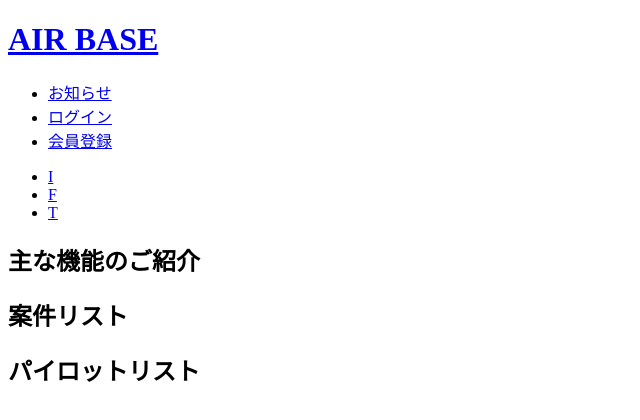
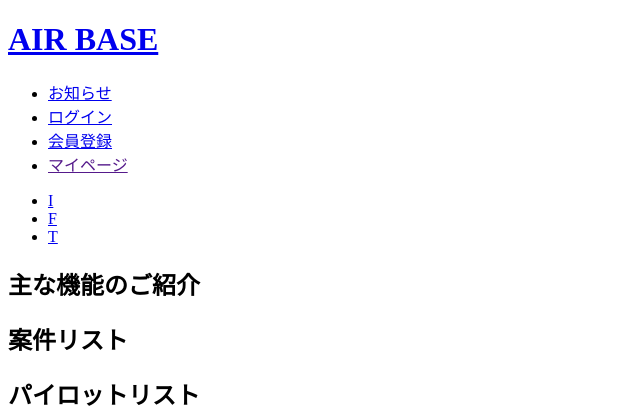
Before and after one commit to ShoheiNagamura/AIR-BASE, a PHP site: page / in a window 1280 px wide. Shown: the top 420 px of the page, without its empty margins (0-640 px from the left). Run offline with PHP 8.4, Linux system fonts and the light colour scheme.

Commit message:
ヘッダーを修正

```diff
--- a/index.php
+++ b/index.php
@@ -22,6 +22,7 @@
                 <li><a href="./notification.php">お知らせ</a></li>
                 <li><a href="./login/loginTop.php">ログイン</a></li>
                 <li><a href="./signUp/signupTop.php">会員登録</a></li>
+                <li><a href="">マイページ</a></li>
             </ul>
             <ul id="sns-items">
                 <li><a href="#">I</a></li>
--- a/login/general_login.php
+++ b/login/general_login.php
@@ -18,6 +18,7 @@
                 <li><a href="../notification.php">お知らせ</a></li>
                 <li><a href="../login/loginTop.php">ログイン</a></li>
                 <li><a href="../signUp/signupTop.php">会員登録</a></li>
+                <li><a href="">マイページ</a></li>
             </ul>
             <ul id="sns-items">
                 <li><a href="#">I</a></li>
--- a/login/loginTop.php
+++ b/login/loginTop.php
@@ -18,6 +18,7 @@
                 <li><a href="../notification.php">お知らせ</a></li>
                 <li><a href="../login/loginTop.php">ログイン</a></li>
                 <li><a href="../signUp/signupTop.php">会員登録</a></li>
+                <li><a href="">マイページ</a></li>
             </ul>
             <ul id="sns-items">
                 <li><a href="#">I</a></li>
--- a/login/pilot_login.php
+++ b/login/pilot_login.php
@@ -18,6 +18,7 @@
                 <li><a href="../notification.php">お知らせ</a></li>
                 <li><a href="../login/loginTop.php">ログイン</a></li>
                 <li><a href="../signUp/signupTop.php">会員登録</a></li>
+                <li><a href="">マイページ</a></li>
             </ul>
             <ul id="sns-items">
                 <li><a href="#">I</a></li>
--- a/notification.php
+++ b/notification.php
@@ -21,6 +21,7 @@
                 <li><a href="./notification.php">お知らせ</a></li>
                 <li><a href="./login/loginTop.php">ログイン</a></li>
                 <li><a href="./signUp/signupTop.php">会員登録</a></li>
+                <li><a href="">マイページ</a></li>
             </ul>
             <ul id="sns-items">
                 <li><a href="#">I</a></li>
--- a/signUp/generalSignupInput.php
+++ b/signUp/generalSignupInput.php
@@ -18,6 +18,7 @@
                 <li><a href="../notification.php">お知らせ</a></li>
                 <li><a href="../login/loginTop.php">ログイン</a></li>
                 <li><a href="../signUp/signupTop.php">会員登録</a></li>
+                <li><a href="">マイページ</a></li>
             </ul>
             <ul id="sns-items">
                 <li><a href="#">I</a></li>
--- a/signUp/pilotSignupInput.php
+++ b/signUp/pilotSignupInput.php
@@ -18,6 +18,7 @@
                 <li><a href="../notification.php">お知らせ</a></li>
                 <li><a href="../login/loginTop.php">ログイン</a></li>
                 <li><a href="../signUp/signupTop.php">会員登録</a></li>
+                <li><a href="">マイページ</a></li>
             </ul>
             <ul id="sns-items">
                 <li><a href="#">I</a></li>
--- a/signUp/signupTop.php
+++ b/signUp/signupTop.php
@@ -18,6 +18,7 @@
                 <li><a href="../notification.php">お知らせ</a></li>
                 <li><a href="../login/loginTop.php">ログイン</a></li>
                 <li><a href="../signUp/signupTop.php">会員登録</a></li>
+                <li><a href="">マイページ</a></li>
             </ul>
             <ul id="sns-items">
                 <li><a href="#">I</a></li>
```
